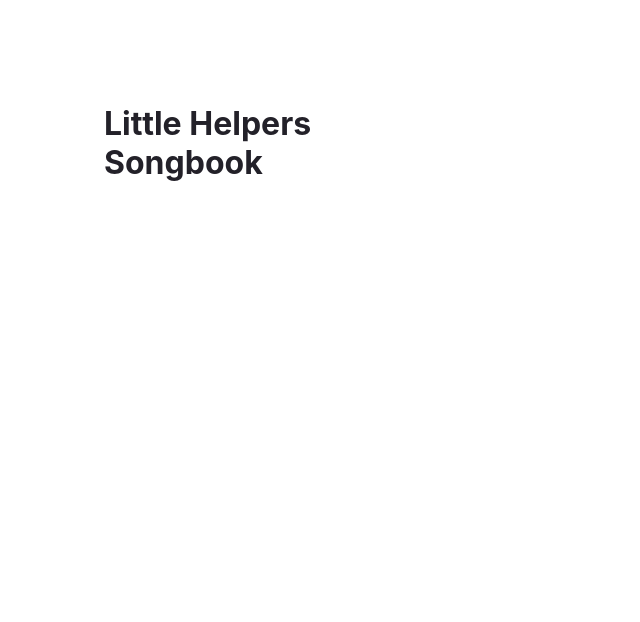
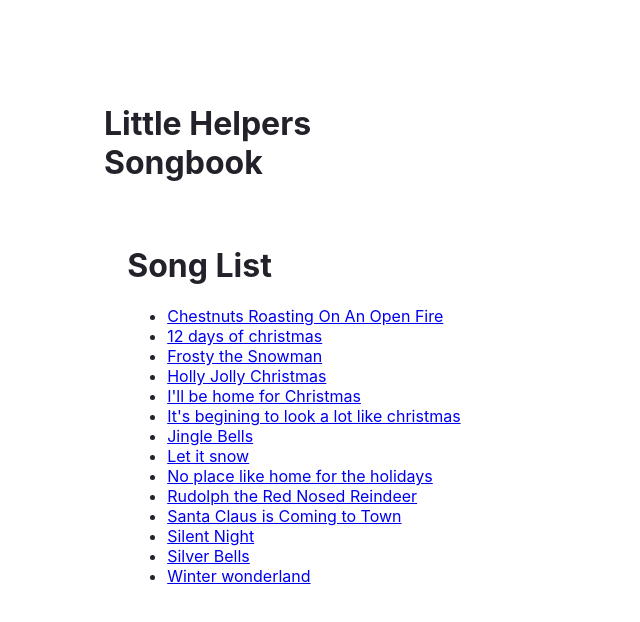
Before and after one commit to henryrose/little-helpers-songbook, a Gatsby site: page / in a window 1280 px wide. Shown: the whole page, without its empty margins (0-640 px from the left). Built offline with nearby package versions, Linux system fonts and the light colour scheme; Gatsby itself is replaced by a stand-in of ours.

Commit message:
basic page

```diff
--- /dev/null
+++ b/content/songs.yaml
@@ -0,0 +1,45 @@
+---
+title: Song List
+content:
+- item:
+    title: Chestnuts Roasting On An Open Fire
+    songUrl: https://raw.githubusercontent.com/henryrose/xmas-songbook/main/lyrics/chestnuts-roasting-on-an-open-fire.txt
+- item:
+    title: 12 days of christmas
+    songUrl: https://raw.githubusercontent.com/henryrose/xmas-songbook/main/lyrics/twelve-days-of-christmas.txt
+- item:
+    title: Frosty the Snowman
+    songUrl: https://raw.githubusercontent.com/henryrose/xmas-songbook/main/lyrics/frosty-the-snowman.txt
+- item:
+    title: Holly Jolly Christmas
+    songUrl: https://raw.githubusercontent.com/henryrose/xmas-songbook/main/lyrics/holly-holly-christmas.txt
+- item:
+    title: I'll be home for Christmas
+    songUrl: https://raw.githubusercontent.com/henryrose/xmas-songbook/main/lyrics/ill-be-home-for-christmas.txt
+- item:
+    title: It's begining to look a lot like christmas
+    songUrl: https://raw.githubusercontent.com/henryrose/xmas-songbook/main/lyrics/its-begining-to-look-a-lot-like-christmas.txt
+- item:
+    title: Jingle Bells
+    songUrl: https://raw.githubusercontent.com/henryrose/xmas-songbook/main/lyrics/jingle-bells.txt
+- item:
+    title: Let it snow
+    songUrl: https://raw.githubusercontent.com/henryrose/xmas-songbook/main/lyrics/let-it-snow.txt
+- item:
+    title: No place like home for the holidays
+    songUrl: https://raw.githubusercontent.com/henryrose/xmas-songbook/main/lyrics/no-place-like-home-for-the-holidays.txt
+- item:
+    title: Rudolph the Red Nosed Reindeer
+    songUrl: https://raw.githubusercontent.com/henryrose/xmas-songbook/main/lyrics/rudolph-the-rednosed-reindeer.txt
+- item:
+    title: Santa Claus is Coming to Town
+    songUrl: https://raw.githubusercontent.com/henryrose/xmas-songbook/main/lyrics/santa-claus-is-coming-to-town.txt
+- item:
+    title: Silent Night
+    songUrl: https://raw.githubusercontent.com/henryrose/xmas-songbook/main/lyrics/silent-night.txt
+- item:
+    title: Silver Bells
+    songUrl: https://raw.githubusercontent.com/henryrose/xmas-songbook/main/lyrics/silver-bells.txt
+- item:
+    title: Winter wonderland
+    songUrl: https://raw.githubusercontent.com/henryrose/xmas-songbook/main/lyrics/winter-wonderland.txt
--- a/gatsby-config.js
+++ b/gatsby-config.js
@@ -8,3 +8,7 @@ module.exports = {
   },
   plugins: [],
 }
+
+module.exports = {
+  pathPrefix: "/little-helpers-songbook",
+}
--- a/package.json
+++ b/package.json
@@ -12,11 +12,15 @@
     "start": "gatsby develop",
     "build": "gatsby build",
     "serve": "gatsby serve",
-    "clean": "gatsby clean"
+    "clean": "gatsby clean",
+    "deploy": "gatsby build --prefix-paths && gh-pages -d public"
   },
   "dependencies": {
     "gatsby": "^5.2.0",
     "react": "^18.2.0",
     "react-dom": "^18.2.0"
+  },
+  "devDependencies": {
+    "gh-pages": "^4.0.0"
   }
 }
--- a/src/pages/index.js
+++ b/src/pages/index.js
@@ -1,4 +1,5 @@
 import * as React from "react"
+import YAMLbuildtime from "./song-list"
 
 const pageStyles = {
   color: "#232129",
@@ -130,6 +131,8 @@ const IndexPage = () => {
         Little Helpers Songbook
       </h1>
 
+      <YAMLbuildtime />
+
 
 
     </main>
--- /dev/null
+++ b/src/pages/song-list.js
@@ -0,0 +1,14 @@
+import React from "react"
+import YAMLData from "../../content/songs.yaml"
+
+const SongList = () => (
+  <div style={{ maxWidth: `960px`, margin: `1.45rem` }}>
+    <h1>{YAMLData.title}</h1>
+    <ul>
+      {YAMLData.content.map((data, index) => {
+        return <li key={`content_item_${index}`}><a href={data.item.songUrl}>{data.item.title}</a></li>
+      })}
+    </ul>
+  </div>
+)
+export default SongList
```
Also changed, not shown: 1 other file.
